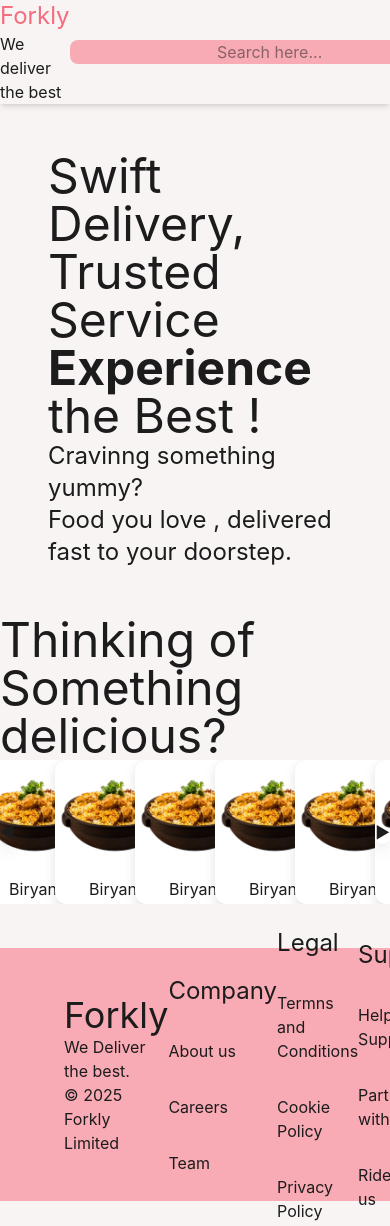
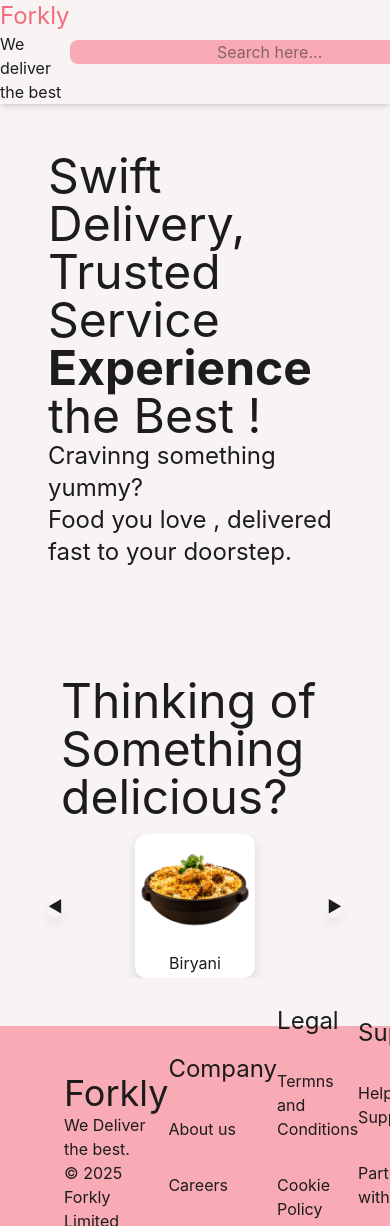
Before and after one commit to ElevenRitual-cyber/Forkly, a React (Vite) app in the folder Forkly/: page / in a window 390 px wide. Shown: the top 1226 px of the page. Built offline with nearby package versions, Linux system fonts and the light colour scheme.

Commit message:
corrected the slider postions

```diff
--- a/Forkly/src/Components/Home.jsx
+++ b/Forkly/src/Components/Home.jsx
@@ -37,9 +37,10 @@ export default function Home() {
                 </div>
             </div>
             {/* Here we will add the hero-cards */}
-            <div>
+            <div className="slider">
                 <p className="text-5xl">Thinking of Something delicious?</p>
                 <Slider />
+
 
             </div>
         </>
--- a/Forkly/src/Components/Slider.jsx
+++ b/Forkly/src/Components/Slider.jsx
@@ -10,7 +10,7 @@ export default function Slider() {
     const nextRef = useRef(null);
 
     return (
-        <div className="relative w-full">
+        <div className="relative w-full px-10">
 
             <button
                 ref={prevRef}
@@ -29,7 +29,7 @@ export default function Slider() {
             <Swiper
                 modules={[Navigation]}
                 spaceBetween={10}
-                slidesPerView={5}
+                slidesPerView={4}
                 onBeforeInit={(swiper) => {
                     swiper.params.navigation.prevEl = prevRef.current;
                     swiper.params.navigation.nextEl = nextRef.current;
@@ -37,6 +37,23 @@ export default function Slider() {
                 navigation={{
                     prevEl: prevRef.current,
                     nextEl: nextRef.current,
+                }}
+                breakpoints={{
+                    320: {
+                        slidesPerView: 1,
+                    },
+                    640: {
+                        slidesPerView: 2,
+                    },
+                    768: {
+                        slidesPerView: 3,
+                    },
+                    1024: {
+                        slidesPerView: 4,
+                    },
+                    1280: {
+                        slidesPerView: 5,
+                    },
                 }}
             >
                 <SwiperSlide><CategoryCard /></SwiperSlide>
--- a/Forkly/src/Layout.jsx
+++ b/Forkly/src/Layout.jsx
@@ -7,7 +7,7 @@ export default function Layout() {
         <>
             <Header />
 
-            <main style={{height:"100vh"}}>
+            <main >
                 <Outlet />
             </main>
 
--- a/Forkly/src/css/home.css
+++ b/Forkly/src/css/home.css
@@ -1,3 +1,9 @@
 .hero-section{
     padding: 3rem;
 }
+.slider{
+    padding: 3rem;
+}
+.slider >p{
+    margin: 13px;
+}
```
